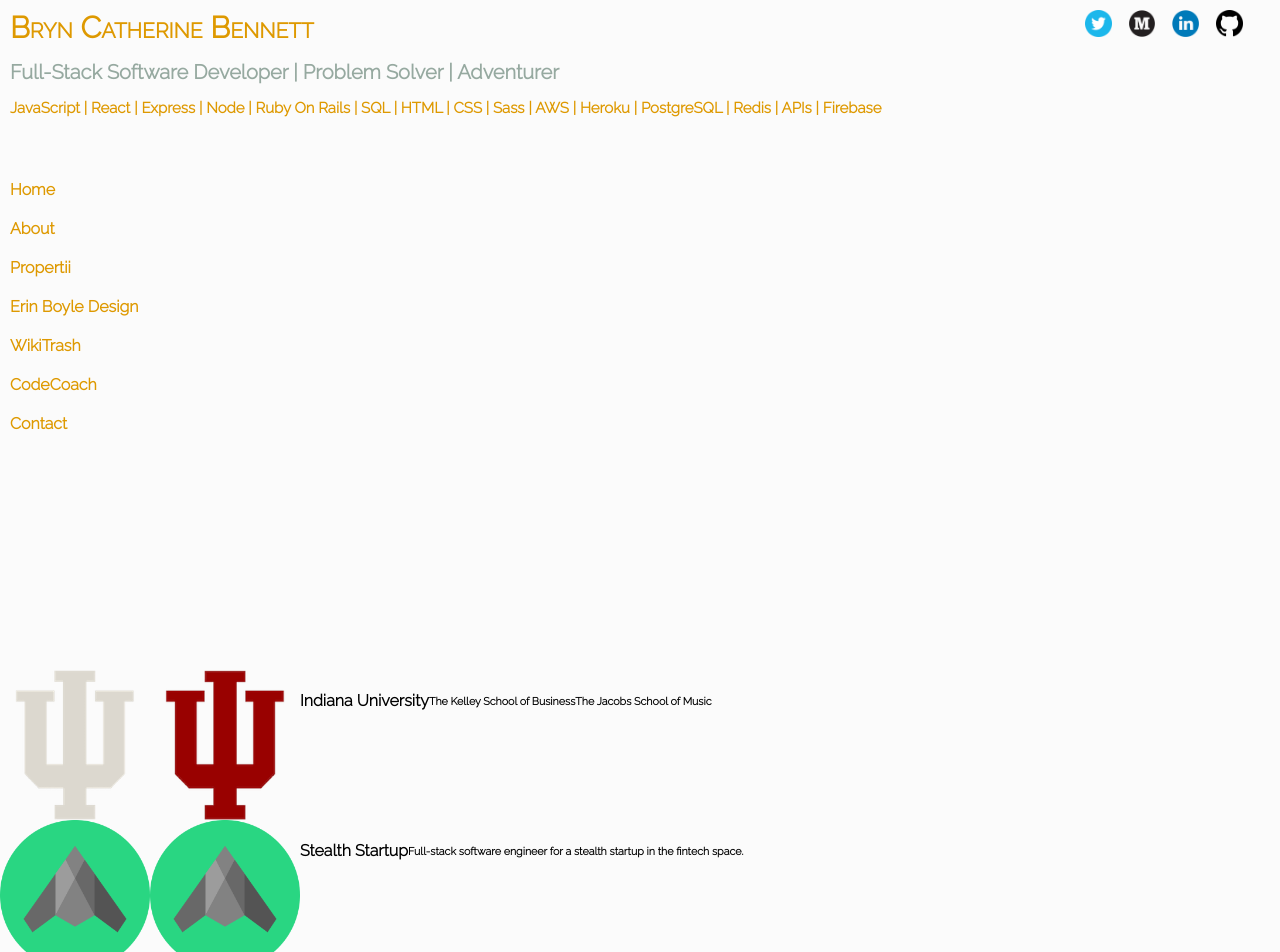
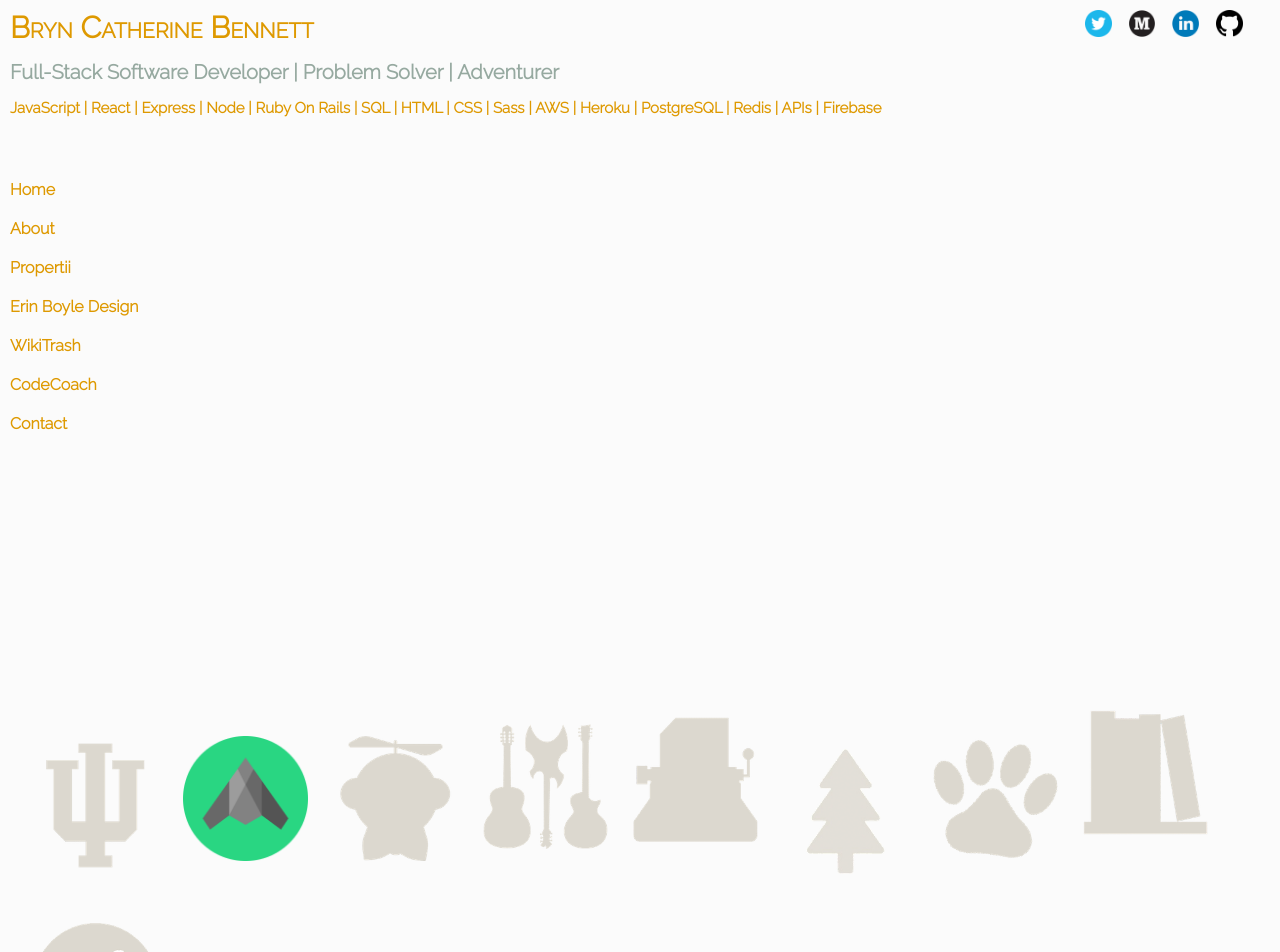
Before and after one commit to bbennett7/portfolio, a React (Create React App) app: page / in a window 1280 px wide. Shown: the top 952 px of the page. Built offline with nearby package versions, Linux system fonts and the light colour scheme.

Commit message:
Home icon styling

```diff
--- a/src/components/HomeIcon/HomeIcon.js
+++ b/src/components/HomeIcon/HomeIcon.js
@@ -1,21 +1,22 @@
 import React, { Component } from 'react';
+import styles from './HomeIcon.module.scss';
 
 export default class HomeIcon extends Component {
   render() {
     return (
-      <div className="Home-icon">
-        <div className="Icon">
-          <img className="Grey-icon" src={this.props.greyFile} height="150" width="150" />
+      <div className={styles.container}>
+        <div className={styles.icon}>
+          <img className={styles.greyIcon} src={this.props.greyFile} height="150" width="150" />
         </div>
-        <div className="Icon">
-          <img className="Color-icon" src={this.props.colorFile} height="150" width="150" />
+        <div className={styles.icon}>
+          <img className={styles.colorIcon} src={this.props.colorFile} height="150" width="150" />
         </div>
-        <div id="Icon-text">
-          <h4 className="Icon-text">{this.props.title}</h4>
-          <h6 className="Icon-text">{this.props.firstLine}</h6>
-          <h6 className="Icon-text">{this.props.secondLine}</h6>
-          <h6 className="Icon-text">{this.props.thirdLine}</h6>
-          <h6 className="Icon-text">{this.props.fourthLine}</h6>
+        <div className={styles.iconText}>
+          <h4 className={styles.iconText}>{this.props.title}</h4>
+          <h6 className={styles.iconText}>{this.props.firstLine}</h6>
+          <h6 className={styles.iconText}>{this.props.secondLine}</h6>
+          <h6 className={styles.iconText}>{this.props.thirdLine}</h6>
+          <h6 className={styles.iconText}>{this.props.fourthLine}</h6>
         </div>
       </div>
     );
--- a/src/components/HomeIcon/HomeIcon.module.scss
+++ b/src/components/HomeIcon/HomeIcon.module.scss
@@ -0,0 +1,62 @@
+@import '../../styles/variables';
+
+.container {
+  display: flex;
+  flex-direction: row;
+  width: 150px;
+  height: 190px;
+  align-content: center;
+}
+
+.icon {
+  display: flex;
+  flex-direction: row;
+  align-content: space-around;
+}
+
+.container:hover .greyIcon {
+  width: 125px;
+  height: 125px;
+  -webkit-filter: opacity(0);
+  -webkit-transform: scale(1.01);
+  position: absolute;
+}
+
+.colorIcon {
+  width: 125px;
+  height: 125px;
+  margin: 0px 33px;
+  -webkit-filter: opacity(0);
+  -webkit-transition: all .8s ease-in-out;
+  position: absolute;
+}
+
+.greyIcon {
+  width: 125px;
+  height: 125px;
+  margin: 0px 33px;
+  z-index: 2;
+  filter: rgb(220, 216, 207);
+  -webkit-filter: opacity(1);
+  -webkit-transition: all .8s ease-in-out;
+  position: absolute;
+}
+
+.iconText {
+  -webkit-filter: opacity(0);
+  -webkit-transition: all .8s ease-in-out;
+  position: relative;
+  top:125px;
+  text-align: center;
+}
+
+.container h4, .container h6  {
+  display: block;
+  text-align: center;
+  margin: 0px 0px;
+}
+
+.container:hover h4, .container:hover h6, .container:hover .colorIcon  {
+  -webkit-filter: opacity(1);
+  -webkit-transform: scale(1.01);
+}
```
